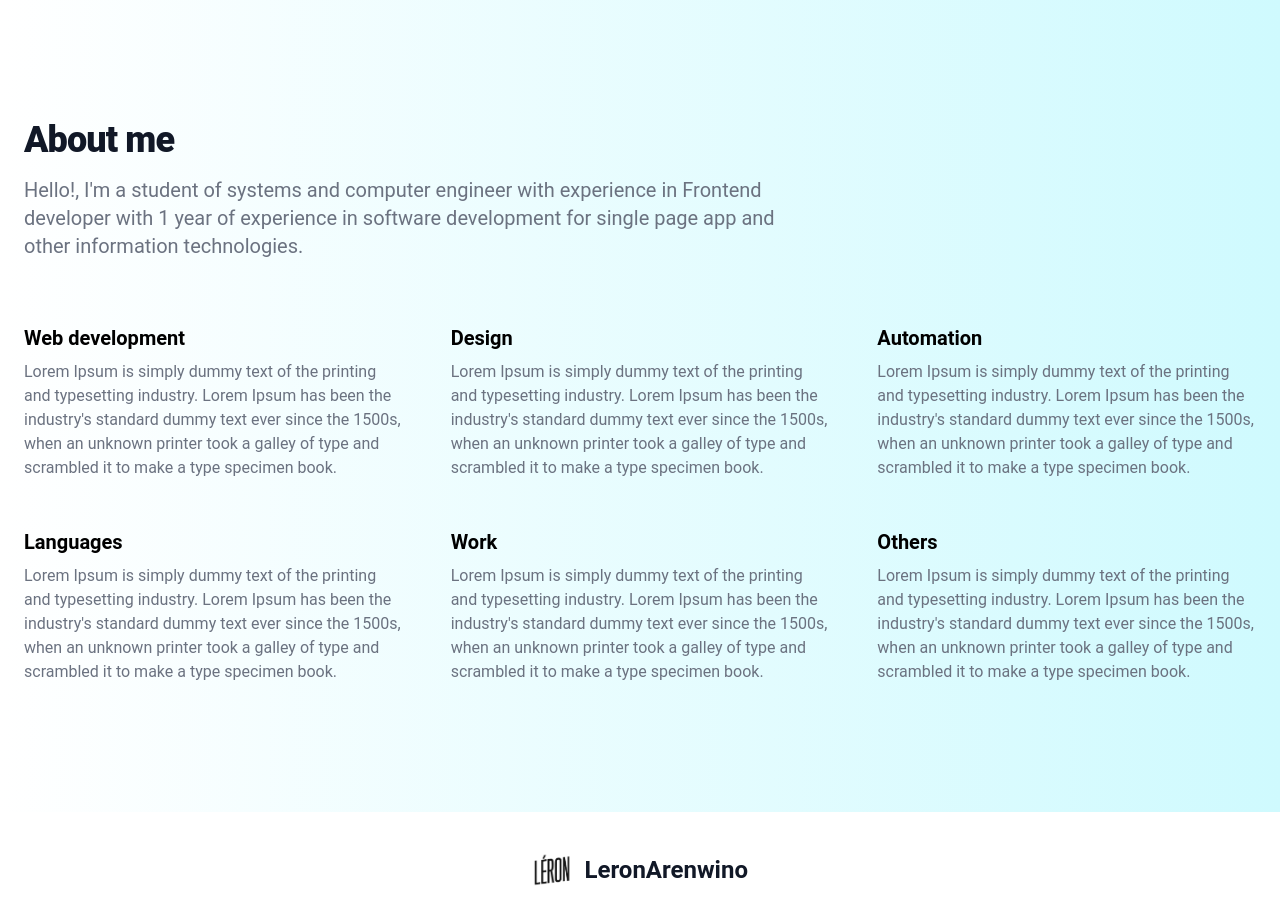
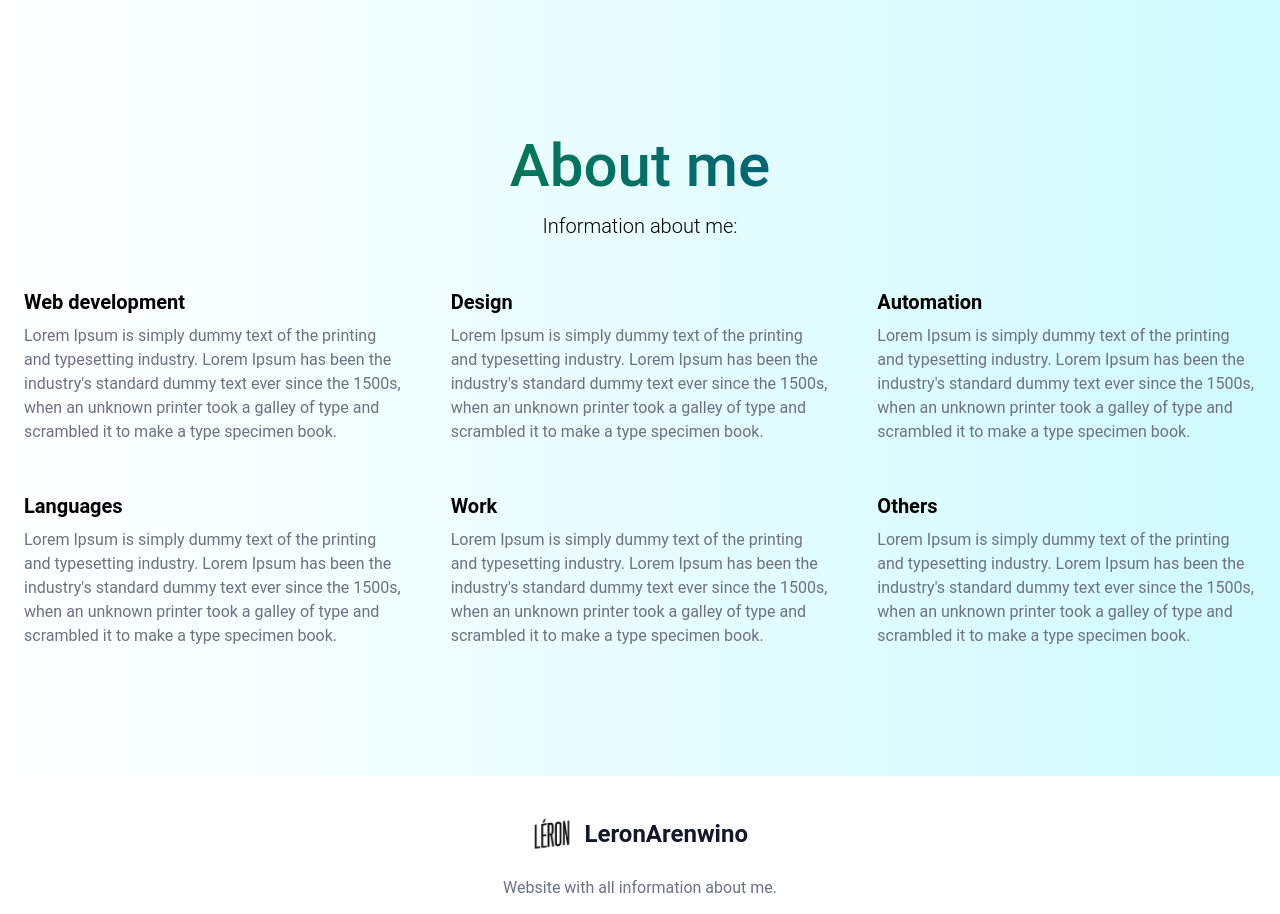
Before and after one commit to LeronArenwino/leronarenwino_page, a Vue app: page / in a window 1280 px wide. Shown: the part 1600-2514 px from the top of the page. Built offline with nearby package versions, Linux system fonts and the light colour scheme; no server answers; the database is empty.

Commit message:
:zap: New design to about section

```diff
--- a/src/views/HomeView.vue
+++ b/src/views/HomeView.vue
@@ -72,7 +72,7 @@ const store = useDataStore();
                   <button
                     type="button"
                     @click="redirectTo(project.link_github)"
-                    class="flex justify-center items-center text-black transition ease-in-out delay-50 bg-white hover:-translate-y-1 hover:scale-110 focus:outline-none hover:bg-emerald-100 focus:ring-4 focus:ring-gray-200 font-medium rounded-full text-sm px-5 py-2.5 dark:bg-gray-800 dark:text-white dark:border-gray-600 dark:hover:bg-gray-700 dark:hover:border-gray-600 dark:focus:ring-gray-700"
+                    class="flex justify-center items-center text-black transition ease-in-out delay-50 bg-white hover:-translate-y-1 hover:scale-110 focus:outline-none hover:bg-emerald-100 focus:ring-4 font-medium rounded-full text-sm px-5 py-2.5 dark:bg-gray-800 dark:text-white dark:border-gray-600 dark:hover:bg-gray-700 dark:hover:border-gray-600"
                   >
                     <img
                       class="w-6 h-6 rounded-full mr-2"
@@ -152,18 +152,18 @@ const store = useDataStore();
       </div>
     </section>
     <section id="about" class="bg-transparent dark:bg-gray-900 my-16">
-      <div class="py-8 px-4 mx-auto max-w-screen-xl sm:py-16 lg:px-6">
-        <div class="max-w-screen-md mb-8 lg:mb-16">
-          <h2
-            class="mb-4 text-4xl tracking-tight font-extrabold text-gray-900 dark:text-white"
+      <div class="py-16 px-4 mx-auto max-w-screen-xl lg:px-6">
+        <div class="mx-auto max-w-screen-md text-center mb-8 lg:mb-12">
+          <h1
+            class="my-4 text-4xl leading-none text-gray-900 md:text-5xl lg:text-6xl dark:text-white"
           >
-            About me
-          </h2>
-          <p class="text-gray-500 sm:text-xl dark:text-gray-400">
-            Hello!, I'm a student of systems and computer engineer with
-            experience in Frontend developer with 1 year of experience in
-            software development for single page app and other information
-            technologies.
+            <span
+              class="text-transparent font-medium bg-clip-text bg-gradient-to-r to-teal-700 from-emerald-700"
+              >About me</span
+            >
+          </h1>
+          <p class="mb-5 font-light text-black sm:text-xl dark:text-gray-400">
+            Information about me:
           </p>
         </div>
         <div
```
